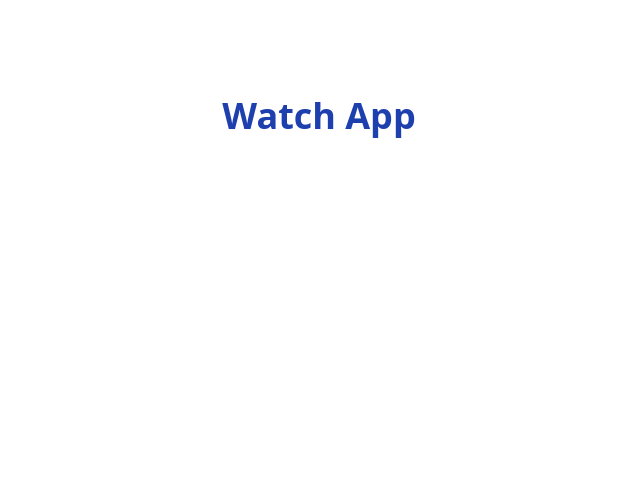
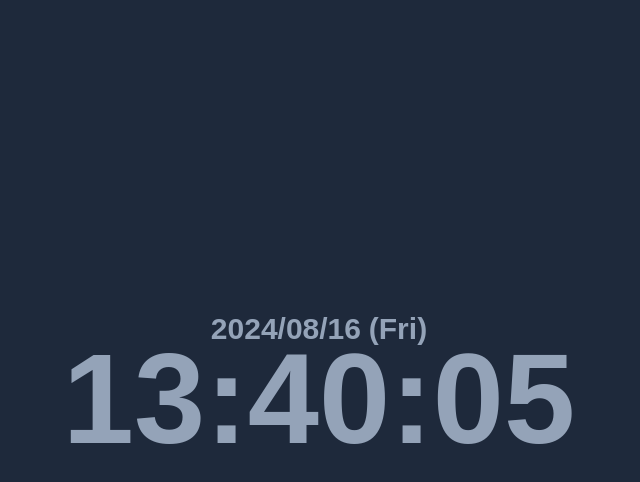
Before and after one commit to sinsky/clock, a Next.js app: page / in a window 1280 px wide. Shown: the top 482 px of the page, without its empty margins (321-961 px from the left). Built offline with nearby package versions, Linux system fonts and the light colour scheme.

Commit message:
feat(page.tsx): update main component to use Noto Sans Javanese font for better typography feat(Clock.tsx): implement a clock component that displays the current date and time, enhancing user experience with real-time information

```diff
--- a/app/page.tsx
+++ b/app/page.tsx
@@ -1,7 +1,14 @@
+import Clock from "@/components/Clock";
+import { Noto_Sans_Javanese } from "next/font/google";
+
+// If loading a variable font, you don't need to specify the font weight
+const noto = Noto_Sans_Javanese({ subsets: ["latin"] });
 export default function Home() {
   return (
-    <main className="flex min-h-screen flex-col items-center justify-between p-24">
-      <h1 className="text-blue-800 font-bold text-4xl">Watch App</h1>
+    <main
+      className={`${noto.className} h-svh w-svw bg-slate-800 text-slate-400 flex items-center justify-center`}
+    >
+      <Clock />
     </main>
   );
 }
--- /dev/null
+++ b/components/Clock.tsx
@@ -0,0 +1,43 @@
+"use client";
+
+import { useState, useEffect } from "react";
+
+const Clock = () => {
+  const [time, setTime] = useState<Date>(new Date());
+
+  useEffect(() => {
+    const timer = setInterval(() => {
+      setTime(new Date());
+    }, 1000);
+
+    return () => {
+      clearInterval(timer);
+    };
+  }, []);
+
+  const slicer = (n: number) => ("00" + n).slice(-2);
+
+  const dateString = `${time.getFullYear()}/${slicer(
+    time.getMonth() + 1
+  )}/${slicer(time.getDate())}`;
+  const dayString = ["Sun", "Mon", "Tue", "Wed", "Thu", "Fri", "Sat"][
+    time.getDay()
+  ];
+  const timeString =
+    slicer(time.getHours()) +
+    ":" +
+    slicer(time.getMinutes()) +
+    ":" +
+    slicer(time.getSeconds());
+
+  return (
+    <div className="flex flex-col text-center">
+      <div className="text-3xl font-bold p-3">
+        {dateString} ({dayString})
+      </div>
+      <div className="text-9xl font-bold">{timeString}</div>
+    </div>
+  );
+};
+
+export default Clock;
```
